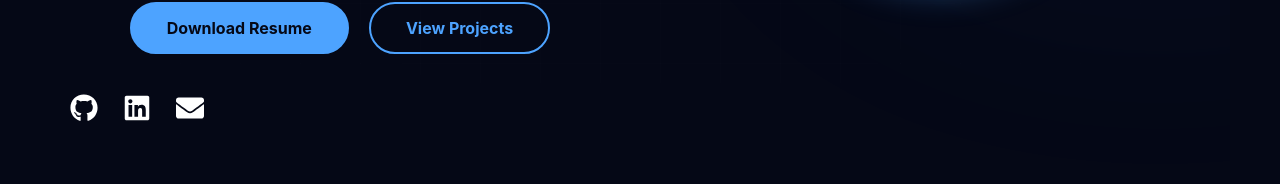
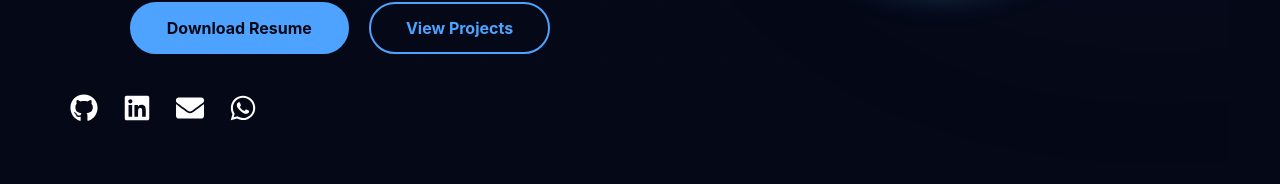
Before and after one commit to rackibur-rahman/portfolio, a React (Vite) app: page / in a window 1280 px wide. Shown: the part 717-901 px from the top of the page. Built offline with nearby package versions, Linux system fonts and the light colour scheme.

Commit message:
animation smooth & SEO

```diff
--- a/index.html
+++ b/index.html
@@ -16,13 +16,24 @@
 
     <meta
       name="keywords"
-      content="QA Lead Engineer, SQA Engineer, Software Testing, Mobile Testing, Web Testing, API Testing, Automation Testing, Playwright, Maestro"
+      content="QA Lead Engineer, SQA Engineer, Software Testing, Mobile Testing, Web Testing, API Testing, Automation Testing, Playwright, Maestro, Bangladesh, QA Lead, Engineer, Android Testing, iOS Testing, Web Testing, Automation Testing"
     />
 
     <meta
       name="author"
       content="Rackibur Rahman"
     />
+
+    <meta property="og:title" content="Rackibur Rahman | QA Lead Engineer" />
+
+    <meta
+      property="og:description"
+      content="Professional QA Lead Engineer Portfolio | Mobile • Web • API • Automation Testing"
+    />
+
+    <meta property="og:image" content="/profile.png" />
+
+    <meta property="og:type" content="website" />
 
     <link rel="icon" type="image/svg+xml" href="/favicon.png" />
 
--- a/src/components/Hero.jsx
+++ b/src/components/Hero.jsx
@@ -1,5 +1,10 @@
 import "../styles/Hero.css";
-import { FaGithub, FaLinkedin, FaEnvelope } from "react-icons/fa";
+import {
+  FaGithub,
+  FaLinkedin,
+  FaEnvelope,
+  FaWhatsapp,
+} from "react-icons/fa";
 import { TypeAnimation } from "react-type-animation";
 
 function Hero() {
@@ -96,6 +101,15 @@ function Hero() {
             <FaEnvelope />
           </a>
 
+          <a
+            href="https://wa.me/8801767360444?text=Hello%20Rackibur,%20I%20came%20across%20your%20portfolio%20and%20was%20impressed%20with%20your%20QA%20experience.%20I'd%20like%20to%20discuss%20a%20potential%20opportunity%20with%20you."
+            target="_blank"
+            rel="noreferrer"
+            aria-label="WhatsApp"
+          >
+            <FaWhatsapp />
+          </a>
+
         </div>
 
       </div>
--- a/src/main.jsx
+++ b/src/main.jsx
@@ -9,8 +9,12 @@ import App from "./App.jsx";
 
 
 AOS.init({
-  duration: 800,
+  duration: 500,
+  easing: "ease-out-cubic",
   once: true,
+  offset: 50,
+  delay: 0,
+  mirror: false,
 });
 
 
```
